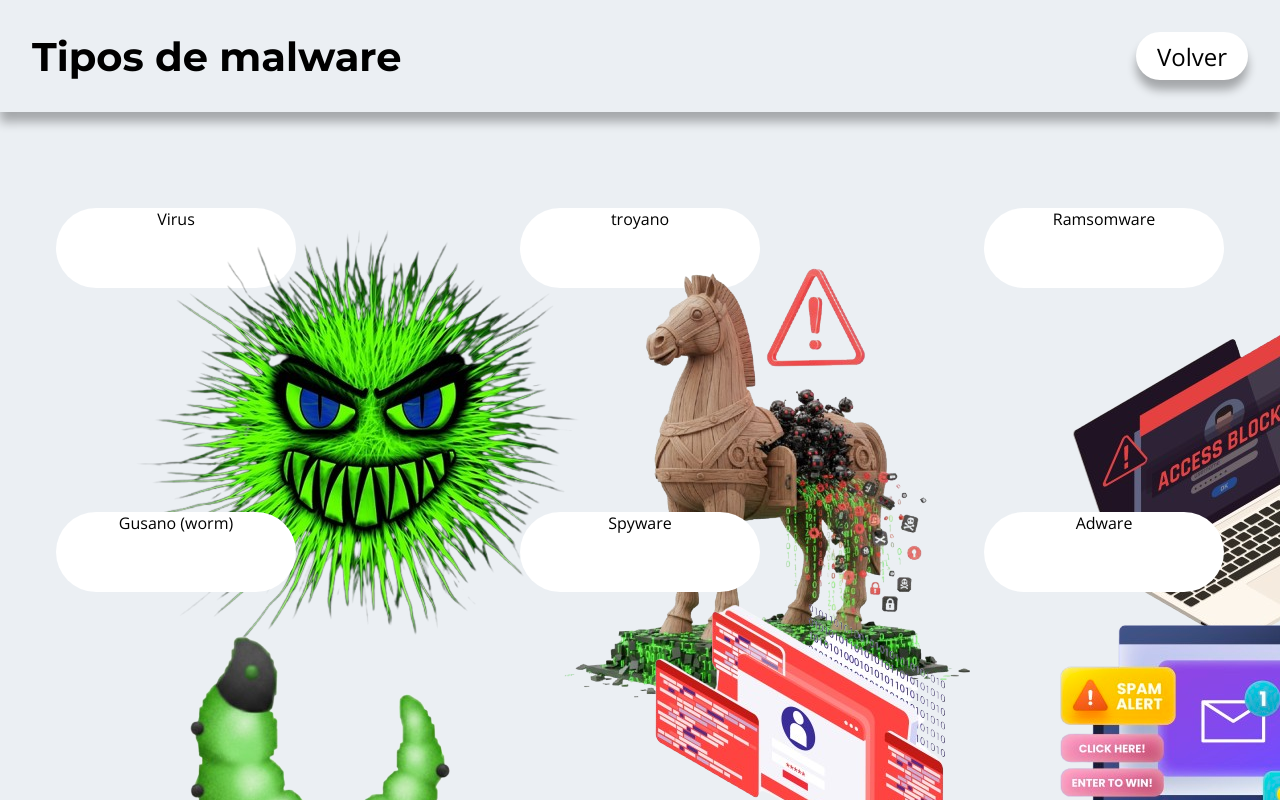
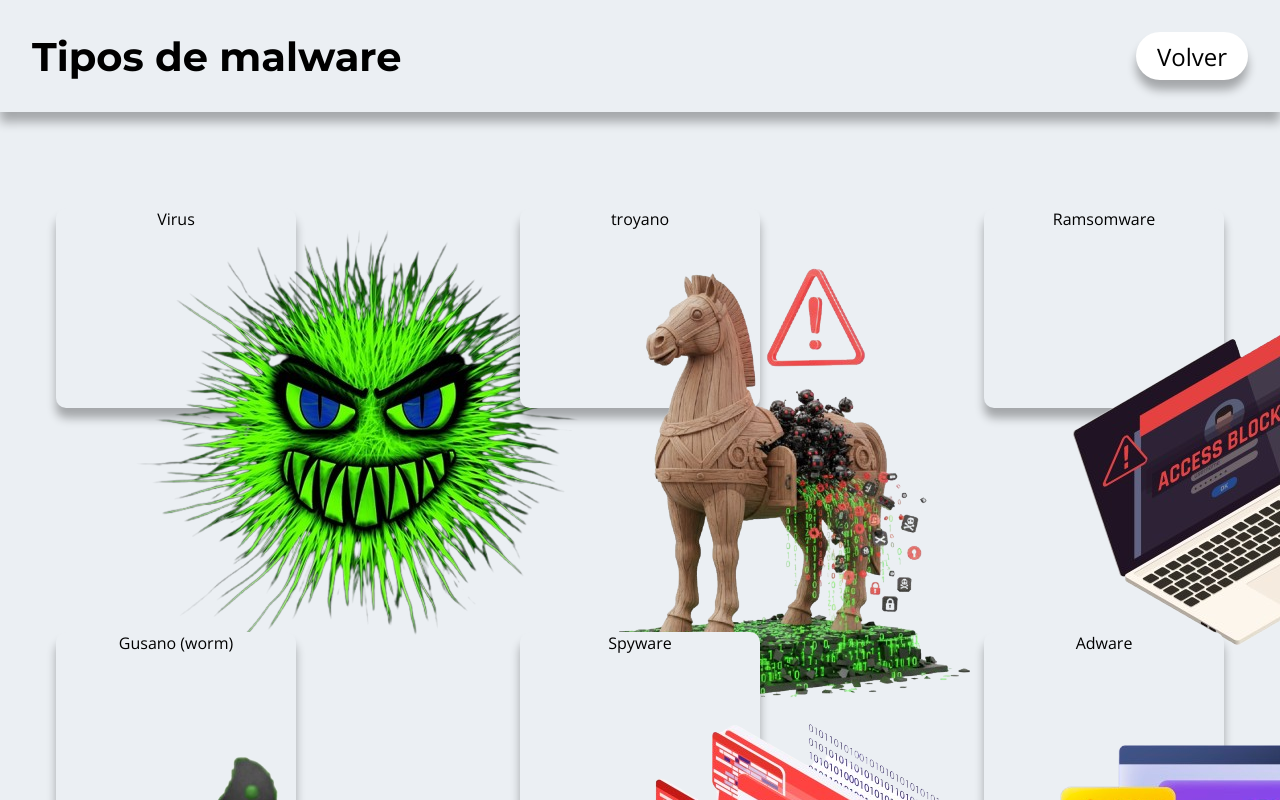
Before and after one commit to cristianantinir/seguridad_informatica, a React (Create React App) app: page /tiposMalware in a window 1280 px wide. Shown: the top 800 px of the page. Built offline with nearby package versions, Linux system fonts and the light colour scheme.

Commit message:
Efecto :hover a 'Botones malware'

```diff
--- a/src/pages/Tiposmalware.module.css
+++ b/src/pages/Tiposmalware.module.css
@@ -42,3 +42,10 @@ body{
   margin-top: 10vh;
   padding: 1rem;
 }
+
+.botonesmalware button{
+  background-color: #ebeff3;
+  height: 25vh;
+  border-radius: 10px;
+  box-shadow: 0 10px 10px rgba(0, 0, 0, 0.3);
+}
```
